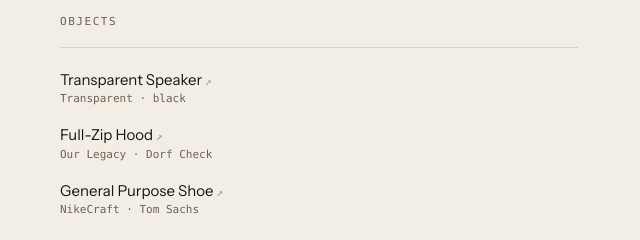
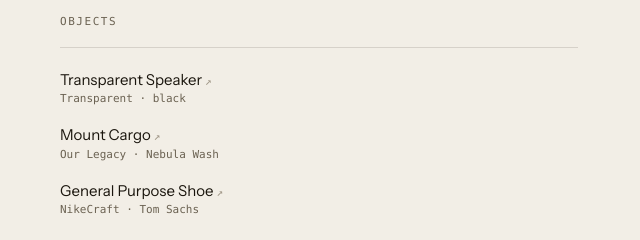
Before and after one commit to departive/departive-site, a plain HTML site: page index.html in a window 1280 px wide. Shown: the part 9680-9920 px from the top of the page, 612-1252 px from the left. Drawn offline with nearby package versions, Linux system fonts and the light colour scheme.

Commit message:
Now: swap hood for Mount Cargo

```diff
--- a/index.html
+++ b/index.html
@@ -393,7 +393,7 @@
         </div>
         <div style="display:flex; flex-direction:column; gap:20px;">
           <a href="https://transpa.rent/en/transparent-speaker-black" target="_blank" rel="noopener" style="text-decoration:none; color:var(--ink); transition:color 0.3s ease;" style-hover="color:var(--accent)"><span style="display:block; font-family:var(--sans); font-size:15px; line-height:1.3;">Transparent Speaker <span style="font-family:var(--mono); font-size:11px; color:var(--muted);">&#8599;</span></span><span style="display:block; font-family:var(--mono); font-size:11px; color:var(--mutedInk); margin-top:3px;">Transparent · black</span></a>
-          <a href="https://www.ourlegacy.com/full-zip-hood-dorf-check-hairy-wool" target="_blank" rel="noopener" style="text-decoration:none; color:var(--ink); transition:color 0.3s ease;" style-hover="color:var(--accent)"><span style="display:block; font-family:var(--sans); font-size:15px; line-height:1.3;">Full-Zip Hood <span style="font-family:var(--mono); font-size:11px; color:var(--muted);">&#8599;</span></span><span style="display:block; font-family:var(--mono); font-size:11px; color:var(--mutedInk); margin-top:3px;">Our Legacy · Dorf Check</span></a>
+          <a href="https://www.ourlegacy.com/mount-cargo-nebula-wash-jungle-herringbone" target="_blank" rel="noopener" style="text-decoration:none; color:var(--ink); transition:color 0.3s ease;" style-hover="color:var(--accent)"><span style="display:block; font-family:var(--sans); font-size:15px; line-height:1.3;">Mount Cargo <span style="font-family:var(--mono); font-size:11px; color:var(--muted);">&#8599;</span></span><span style="display:block; font-family:var(--mono); font-size:11px; color:var(--mutedInk); margin-top:3px;">Our Legacy · Nebula Wash</span></a>
           <a href="https://store.tomsachs.com/products/nikecraft-general-purpose-shoe" target="_blank" rel="noopener" style="text-decoration:none; color:var(--ink); transition:color 0.3s ease;" style-hover="color:var(--accent)"><span style="display:block; font-family:var(--sans); font-size:15px; line-height:1.3;">General Purpose Shoe <span style="font-family:var(--mono); font-size:11px; color:var(--muted);">&#8599;</span></span><span style="display:block; font-family:var(--mono); font-size:11px; color:var(--mutedInk); margin-top:3px;">NikeCraft · Tom Sachs</span></a>
         </div>
       </div>
```
